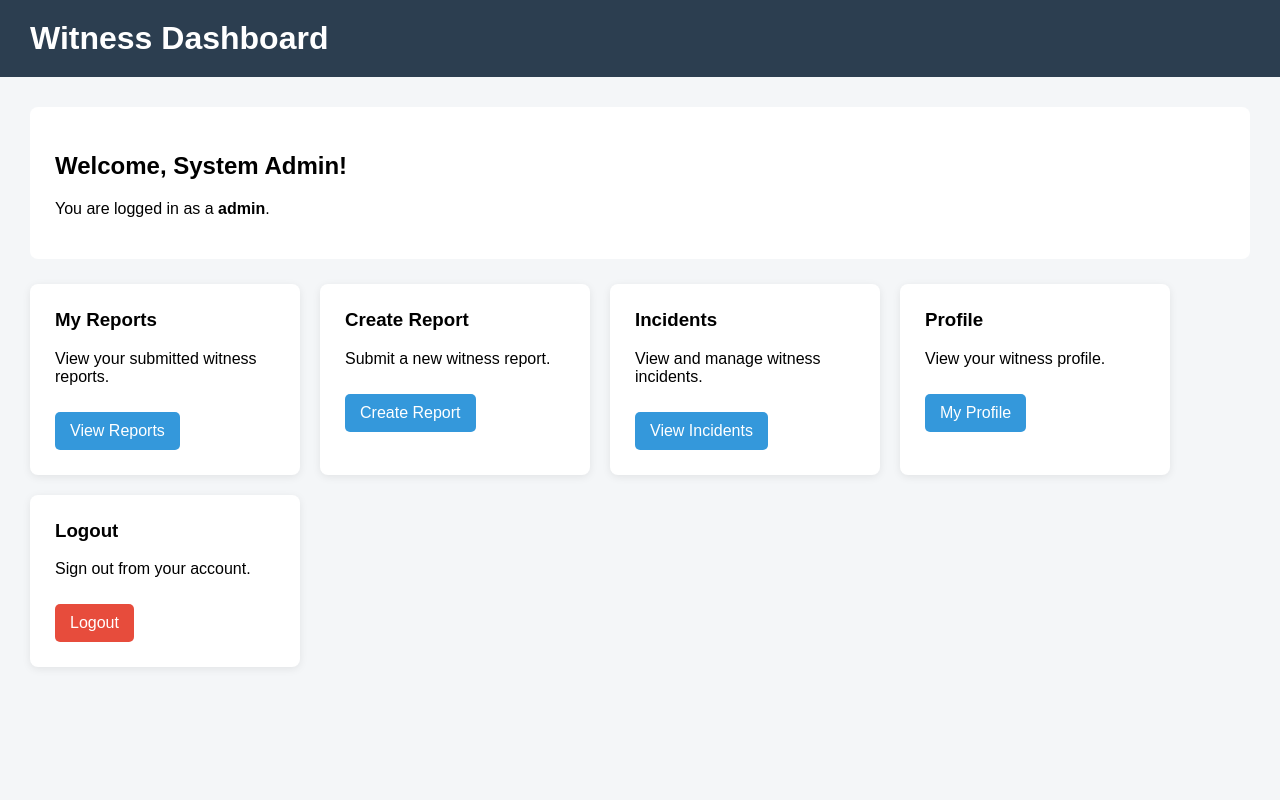
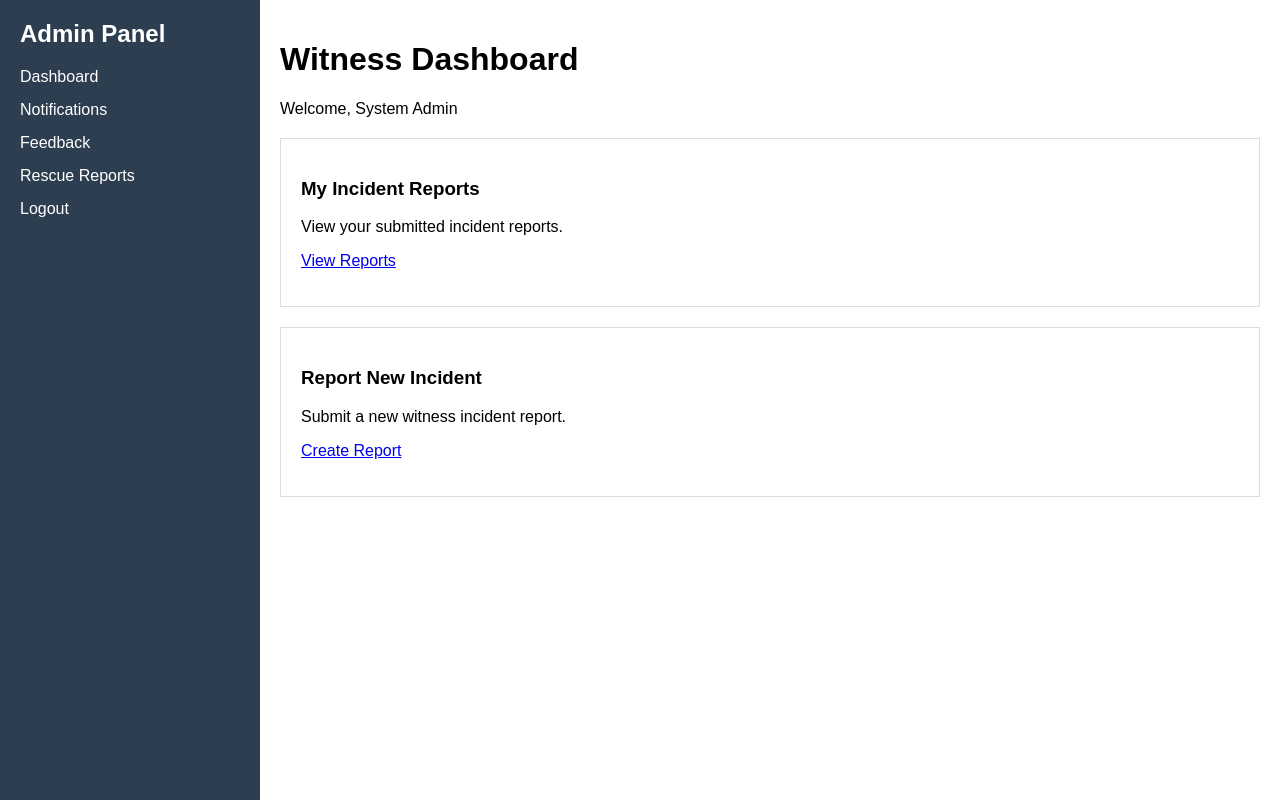
Before and after one commit to shantunubarua/Rescue_management_system, a PHP site: template views/witness/dashboard.php in a window 1280 px wide. Run offline with PHP 8.4, Linux system fonts and the light colour scheme; the template is opened without the code that fills it, so the values that code supplies are empty; a user stored in the database is signed in.

Commit message:
23-53712-3

```diff
--- a/views/partials/sidebar.php
+++ b/views/partials/sidebar.php
@@ -52,10 +52,10 @@ $role = $_SESSION['user']['role'] ?? '';
         <ul>
 
             <li>
-                <a href="index.php?page=witness-test">
-                    Dashboard
-                </a>
-            </li>
+    <a href="index.php?page=witness-dashboard">
+        Dashboard
+    </a>
+</li>
 
             <li>
                 <a href="index.php?page=witness-report-create">
--- a/views/witness/dashboard.php
+++ b/views/witness/dashboard.php
@@ -1,159 +1,50 @@
-<?php
+<?php require_once "views/partials/header.php"; ?>
 
-if (session_status() === PHP_SESSION_NONE) {
-    session_start();
-}
+<?php require_once "views/partials/sidebar.php"; ?>
 
-$user = $_SESSION['user'] ?? null;
+<div class="content">
 
-if (!$user) {
-    header("Location: index.php?page=login");
-    exit;
-}
+    <h1>Witness Dashboard</h1>
 
-?>
+    <p>
+        Welcome,
+        <?php echo htmlspecialchars($_SESSION['user']['name']); ?>
+    </p>
 
-<!DOCTYPE html>
-<html lang="en">
-<head>
-    <meta charset="UTF-8">
-    <meta name="viewport" content="width=device-width, initial-scale=1.0">
 
-    <title>Witness Dashboard - Rescue Management System</title>
+    <div class="card">
 
-    <style>
-        body {
-            margin: 0;
-            font-family: Arial, sans-serif;
-            background: #f4f6f8;
-        }
-
-        .header {
-            background: #2c3e50;
-            color: white;
-            padding: 20px 30px;
-        }
-
-        .header h1 {
-            margin: 0;
-        }
-
-        .container {
-            padding: 30px;
-        }
-
-        .welcome {
-            background: white;
-            padding: 25px;
-            border-radius: 8px;
-            margin-bottom: 25px;
-        }
-
-        .cards {
-            display: flex;
-            gap: 20px;
-            flex-wrap: wrap;
-        }
-
-        .card {
-            background: white;
-            padding: 25px;
-            width: 220px;
-            border-radius: 8px;
-            box-shadow: 0 2px 8px rgba(0,0,0,0.08);
-        }
-
-        .card h3 {
-            margin-top: 0;
-        }
-
-        .card a {
-            display: inline-block;
-            margin-top: 10px;
-            padding: 10px 15px;
-            background: #3498db;
-            color: white;
-            text-decoration: none;
-            border-radius: 5px;
-        }
-
-        .logout {
-            background: #e74c3c !important;
-        }
-    </style>
-</head>
-
-<body>
-
-<div class="header">
-    <h1>Witness Dashboard</h1>
-</div>
-
-<div class="container">
-
-    <div class="welcome">
-
-        <h2>
-            Welcome, <?= htmlspecialchars($user['name']) ?>!
-        </h2>
+        <h3>My Incident Reports</h3>
 
         <p>
-            You are logged in as a
-            <strong><?= htmlspecialchars($user['role']) ?></strong>.
+            View your submitted incident reports.
+        </p>
+
+        <p>
+            <a href="index.php?page=witness-reports">
+                View Reports
+            </a>
         </p>
 
     </div>
 
-    <div class="cards">
 
-        <div class="card">
-            <h3>My Reports</h3>
-            <p>View your submitted witness reports.</p>
+    <div class="card">
 
-            <a href="index.php?page=witness-reports">
-                View Reports
-            </a>
-        </div>
+        <h3>Report New Incident</h3>
 
-        <div class="card">
-            <h3>Create Report</h3>
-            <p>Submit a new witness report.</p>
+        <p>
+            Submit a new witness incident report.
+        </p>
 
-            <a href="index.php?page=witness-create-report">
+        <p>
+            <a href="index.php?page=witness-report-create">
                 Create Report
             </a>
-        </div>
-
-        <div class="card">
-            <h3>Incidents</h3>
-            <p>View and manage witness incidents.</p>
-
-            <a href="index.php?page=witness-incidents">
-                View Incidents
-            </a>
-        </div>
-
-        <div class="card">
-            <h3>Profile</h3>
-            <p>View your witness profile.</p>
-
-            <a href="index.php?page=witness-profile">
-                My Profile
-            </a>
-        </div>
-
-        <div class="card">
-            <h3>Logout</h3>
-            <p>Sign out from your account.</p>
-
-            <a class="logout" href="index.php?page=logout">
-                Logout
-            </a>
-        </div>
+        </p>
 
     </div>
 
 </div>
 
-</body>
-</html>
+<?php require_once "views/partials/footer.php"; ?>
```
Also changed, not shown: index.php (+0 -19 lines), views/witness/reports.php (+13 -0 lines).
